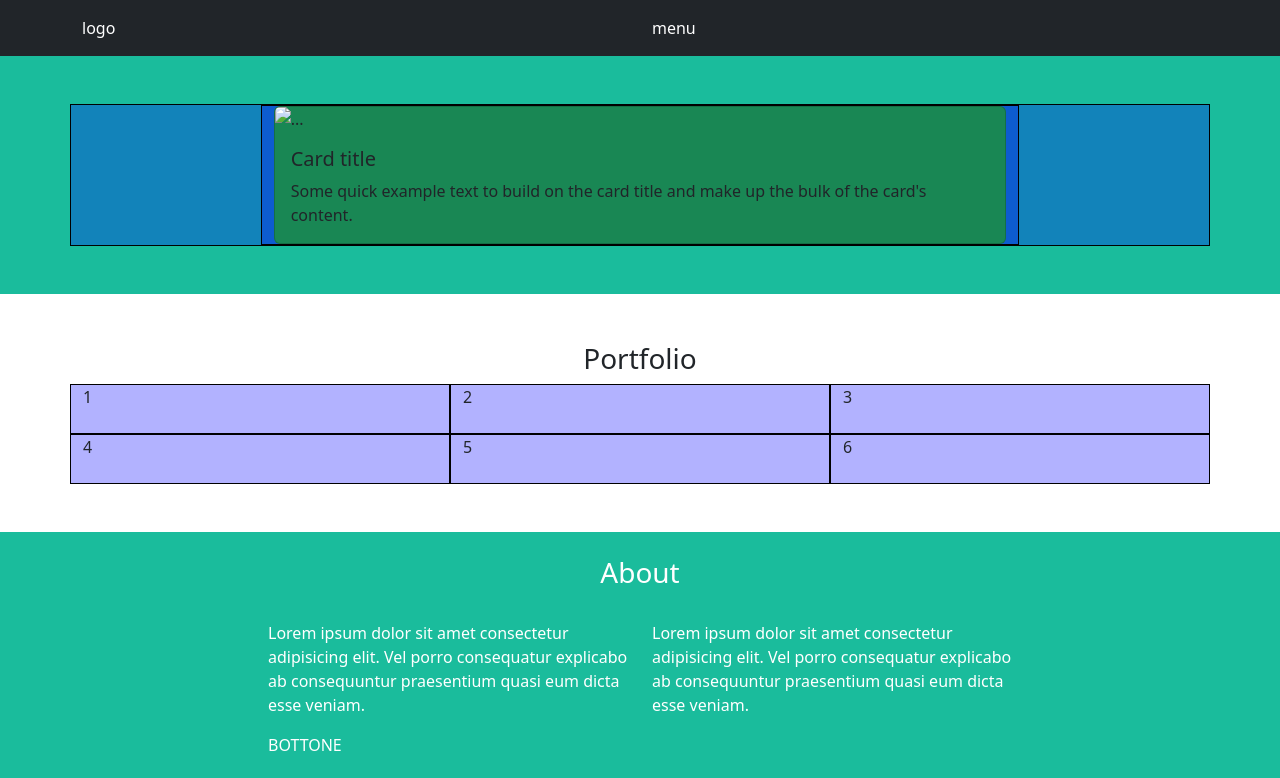
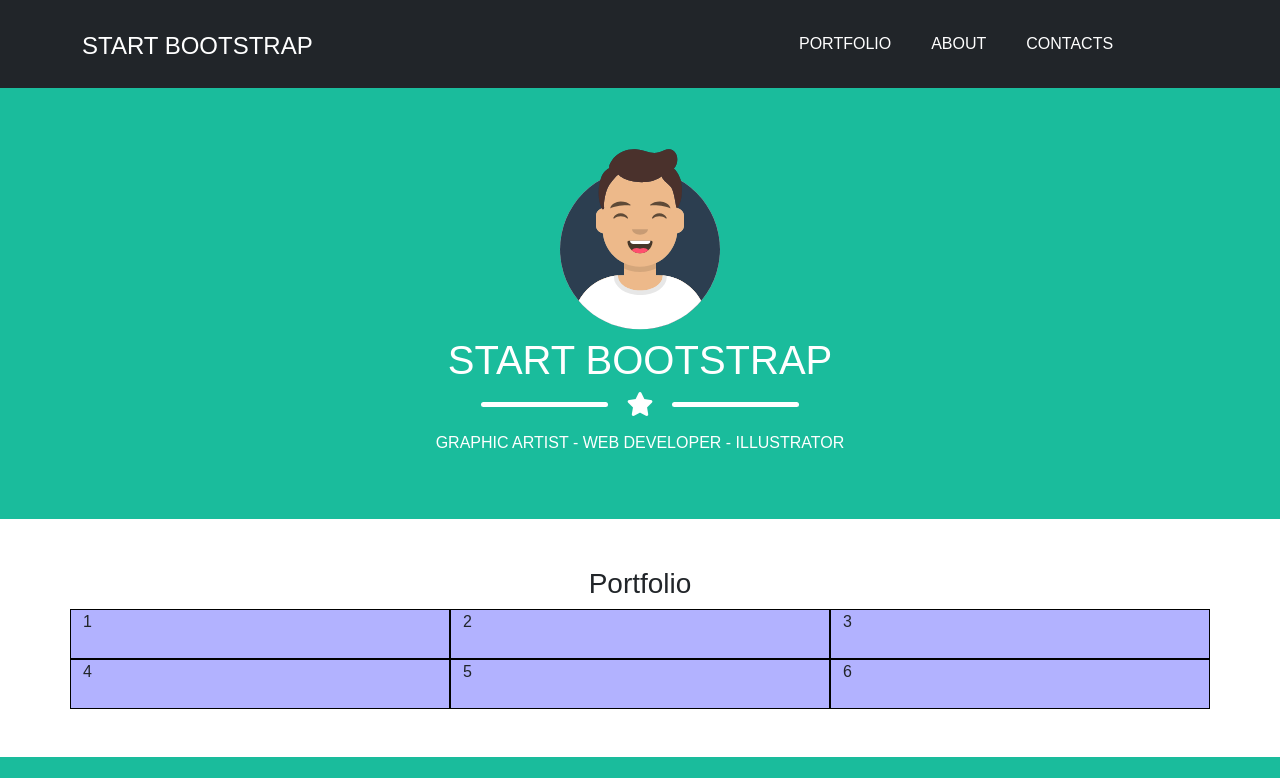
Before and after one commit to MicheleBertoia2/html-css-bootstrap-freelancer, a plain HTML site: page index.html in a window 1280 px wide. Shown: the top 778 px of the page. Drawn offline with nearby package versions, Linux system fonts and the light colour scheme.

Commit message:
[add] header + jumbo

```diff
--- a/assets/css/style.css
+++ b/assets/css/style.css
@@ -4,17 +4,71 @@
   min-height: 50px;
 }
 
-header {
+body {
+  font-family: Arial, Helvetica, sans-serif;
+}
+
+
+/* header */
+
+header,
+.copyright {
   background-color: #2c3e50;
 }
 
-.mb-jumbo {
+header .mb-nav {
+  list-style: none;
+}
+
+header .mb-nav li a {
+  color: white;
+  text-decoration: none;
+  text-transform: uppercase;
+  padding: 5px 20px;
+  cursor: pointer;
+}
+
+header .mb-burger i {
+  color: #7d7f81;
+  border: 1px solid white;
+  border-radius: 3px;
+  padding: 5px 10px;
+}
+
+header .mb-burger i:hover {
+  box-shadow: 0 0 2px 2px #1abc9c;
+}
+
+/* jumbotron */
+
+.mb-jumbo,
+.about {
   background-color: #1abc9c;
 }
 
+.mb-jumbo img {
+  height: 200px;
+  width: 200px;
+  background-color: #1abc9c;
+}
 
-.about {
-  background-color: #1abc9c;
+.mb-jumbo .mb-satan-star {
+  width: 30%;
+  margin-bottom: 15px;
+}
+
+.mb-jumbo .mb-satan-star i {
+  font-size: 1.5rem;
+  width: 20%;
+
+}
+
+.mb-jumbo .mb-satan-star .mb-satanline {
+  width: 40%;
+  height: 5px;
+  border-radius: 3px;
+  padding: 0 15px;
+  background-color: white;
 }
 
 .mb-container-mini {
@@ -26,7 +80,3 @@ header {
 footer {
   background-color: #3a546d;
 }
-
-.copyright {
-  background-color: #2c3e50;
-}
--- a/index.html
+++ b/index.html
@@ -23,26 +23,37 @@
 
   <header class="bg-dark text-white">
     <div class="container py-3">
-      <div class="row">
-        <div class="col-11 col-md-6">logo</div>
-        <div class="col-6 d-none d-md-block">menu</div>
-        <div class="col-1 d-md-none text-end">H</div>
+      <div class="row pt-3">
+        <div class="col-11 col-lg-7">
+          <h4>START BOOTSTRAP</h4>
+        </div>
+        <div class="col-5 d-none d-lg-block ">
+          <ul class="mb-nav d-flex">
+            <li><a href="#">Portfolio</a></li>
+            <li><a href="#">About</a></li>
+            <li><a href="#">contacts</a></li>
+          </ul>
+        </div>
+        <div class="col-1 d-lg-none">
+          <div class="mb-burger text-center">
+            <i class="fa-solid fa-bars"></i>
+          </div>
+        </div>
       </div>
     </div>
   </header>
 
   <div class="mb-jumbo py-5">
-    <div class="container text-white debug">
-      <div class="row justify-content-center">
-        <div class="col-md-8 debug">
-          <div class="card bg-success">
-            <img src="..." class="card-img-top" alt="...">
-            <div class="card-body">
-              <h5 class="card-title">Card title</h5>
-              <p class="card-text">Some quick example text to build on the card title and make up the bulk of the card's content.</p>
+    <div class="container text-white">
+      <div class="row justify-content-center text-center">
+            <img src="assets/img/avatar.svg" alt="profile">
+            <h1>START BOOTSTRAP</h1>
+            <div class="mb-satan-star d-flex align-items-center justify-content-center">
+              <div class="mb-satanline"></div>
+              <i class="fa-solid fa-star"></i>
+              <div class="mb-satanline"></div>
             </div>
-          </div>
-        </div>
+            <p>GRAPHIC ARTIST - WEB DEVELOPER - ILLUSTRATOR</p>
       </div>
     </div>
   </div>
```
Also changed, not shown: assets/img/avatar.svg (added), assets/img/cabin.png (added), assets/img/cake.png (added), assets/img/circus.png (added), assets/img/game.png (added), assets/img/safe.png (added), assets/img/submarine.png (added).
